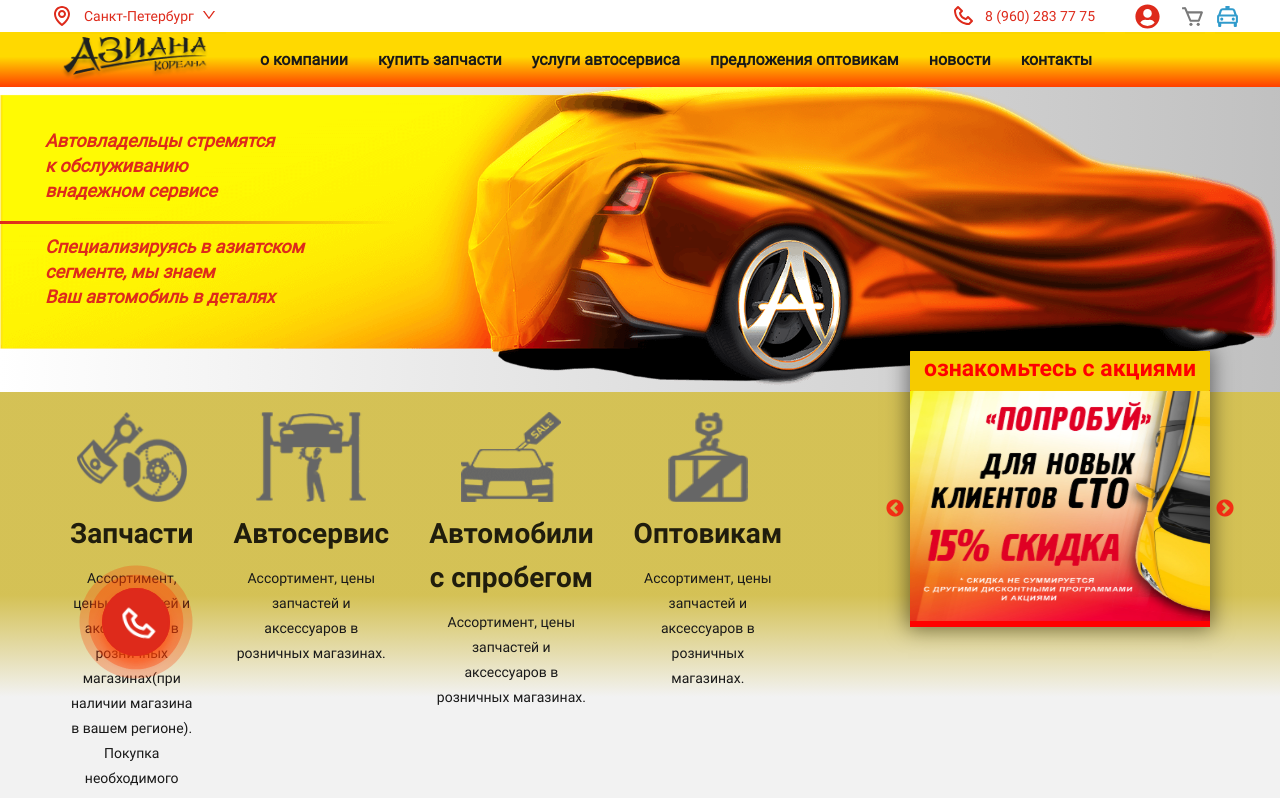
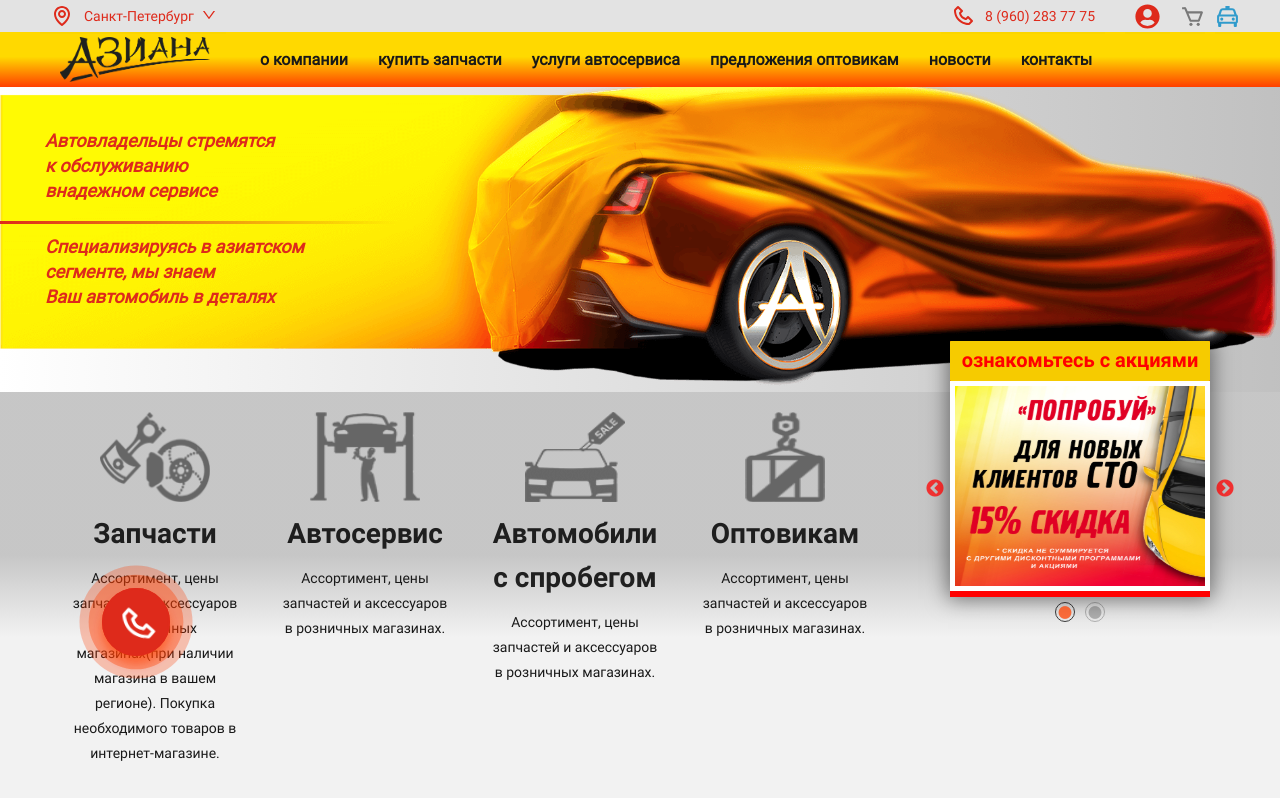
Before and after one commit to asianaauto/asiana.frontend, a React (Create React App) app: page /components in a window 1280 px wide. Shown: the top 798 px of the page. Built offline with nearby package versions, Linux system fonts and the light colour scheme.

Commit message:
fixed bugs

```diff
--- a/src/components/App/App.scss
+++ b/src/components/App/App.scss
@@ -24,7 +24,7 @@
   font-family: 'Roboto Regular', 'PT Sans', Arial, Helvetica, sans-serif;
 }
 #root {
-  background-color: rgba(255, 217, 0, 1);
+  background-color: #e3e3e3;
 }
 
 ::-webkit-scrollbar {
--- a/src/components/BlockWithIcons/BlockWithIcons.scss
+++ b/src/components/BlockWithIcons/BlockWithIcons.scss
@@ -36,7 +36,7 @@
 
 .BlockWithIcons-block {
   display: flex;
-  padding-right: 500px;
+  padding-right: 390px;
   padding-left: 50px;
 }
 
--- a/src/components/FloatingFooter/FloatingFooter.scss
+++ b/src/components/FloatingFooter/FloatingFooter.scss
@@ -7,6 +7,7 @@
   background-color: black;
   align-items: center;
   display: flex;
+  z-index: 1000;
 }
 
 .FloatingFooter-button-service {
--- a/src/components/FloatingFooter/FloatingFooter.tsx
+++ b/src/components/FloatingFooter/FloatingFooter.tsx
@@ -12,16 +12,19 @@ const FloatingFooter: FC<IProps> = () => {
     <div className="FloatingFooter-block">
       <Button
         bgColor={COLORS.red}
+        color={COLORS.orange}
         className="FloatingFooter-button FloatingFooter-button-bell">
         Заказать звонок
       </Button>
       <Button
-        bgColor={COLORS.green}
+        bgColor={COLORS.orange}
+        color={COLORS.red}
         className="FloatingFooter-button FloatingFooter-button-service">
         Запись на сервис
       </Button>
       <Button
         bgColor={COLORS.red}
+        color={COLORS.orange}
         className="FloatingFooter-button FloatingFooter-button-application">
         Заявка на подбор запчастей
       </Button>
--- a/src/components/HeatherPreview/HeatherPreview.scss
+++ b/src/components/HeatherPreview/HeatherPreview.scss
@@ -41,7 +41,7 @@
   }
 
   .slider-container {
-    margin-bottom: -235px;
+    margin-bottom: -205px;
     margin-right: 70px;
     box-shadow: 0px 0px 20px 2px rgba(0, 0, 0, 0.5);
 
--- a/src/components/Promotions/Promotions.scss
+++ b/src/components/Promotions/Promotions.scss
@@ -1,14 +1,17 @@
 .Promotions-border {
   border-radius: 1px;
-  width: 300px;
+  max-width: 270px;
   height: 40px;
   background-color: #f6cb00;
 }
 
 .Promotions-item {
   color: red;
-  font-size: 23px;
+  font-size: 20px;
   height: 100%;
   text-align: center;
+  display: flex;
+  align-items: center;
+  justify-content: center;
   font-family: 'Roboto Bold';
 }
--- a/src/components/Slider/Slider.scss
+++ b/src/components/Slider/Slider.scss
@@ -1,18 +1,42 @@
 .sliderBlock {
-  max-width: 300px;
-  min-height: 230px;
+  max-width: 260px;
+  min-height: 200px;
   background-color: red;
   position: relative;
 }
 
+.slick-dots li button:before {
+  border: 1px solid black;
+  border-radius: 50%;
+  font-size: 15px !important;
+  padding-right: 0.1px !important;
+}
+
+.slick-active button:before {
+  color: #ff4200 !important;
+  padding-right: 0.1px !important;
+}
+
 .slider1 {
-  width: 300px;
-  height: 230px;
+  width: 100%;
+  height: 100%;
+  max-height: 200px !important;
 }
 
 .slider2 {
-  width: 300px;
-  height: 230px;
+  width: 100%;
+  height: 100%;
+  max-height: 200px;
+}
+
+.Slider-slide {
+  padding: 5px;
+  background-color: white;
+}
+
+.slick-track {
+  background-color: white;
+  max-height: 210px;
 }
 
 @media screen and (max-width: 1000px) {
--- a/src/components/Slider/Slider.tsx
+++ b/src/components/Slider/Slider.tsx
@@ -10,9 +10,9 @@ import Promotions from '../Promotions/Promotions';
 export default class SimpleSlider extends Component {
   render() {
     const settings = {
-      dots: false,
+      dots: true,
       infinite: true,
-      speed: 1000,
+      speed: 3000,
       autoplaySpeed: 6000,
       slidesToShow: 1,
       slidesToScroll: 1,
@@ -24,11 +24,11 @@ export default class SimpleSlider extends Component {
           <Promotions title="ознакомьтесь с акциями" />
         </div>
         <Slider {...settings}>
-          <div>
+          <div className="Slider-slide">
             <img className="slider1" src={image} alt="" />
           </div>
-          <div>
-            <img className="slider2" src={Shinomontag} alt="" />
+          <div className="Slider-slide">
+            <img className="slider1" src={Shinomontag} alt="" />
           </div>
         </Slider>
       </div>
--- a/src/components/SubHeader/SubHeader.scss
+++ b/src/components/SubHeader/SubHeader.scss
@@ -2,6 +2,10 @@
   height: 20px;
   width: 90px;
   margin-left: 10px;
+}
+
+.SubHeader {
+  background-color: #e3e3e3;
 }
 
 .SubHeader-container {
--- a/src/components/SubHeader/SubHeader.tsx
+++ b/src/components/SubHeader/SubHeader.tsx
@@ -12,11 +12,8 @@ interface IExternalProps {}
 interface IProps extends IExternalProps {}
 
 const SubHeader: FC<IProps> = () => {
-  const styleSubHeader = {
-    background: COLORS.white,
-  };
   return (
-    <div style={styleSubHeader} className="SubHeader">
+    <div className="SubHeader">
       <div className="SubHeader-container">
         <div className="SubHeader-block">
           <Button color={COLORS.red} bgColor={COLORS.transparent}>
```
Also changed, not shown: src/assets/logotype.png.
